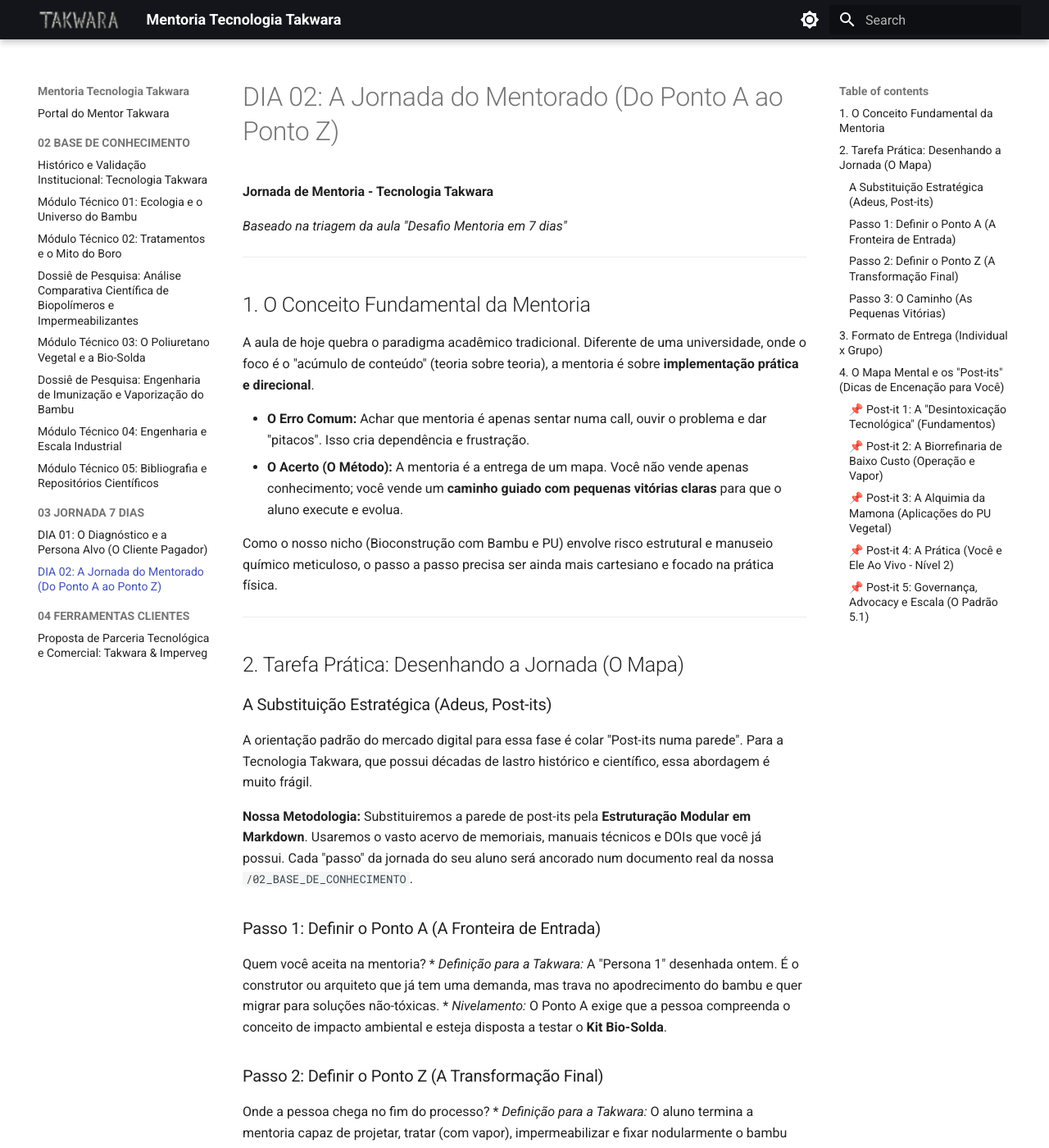
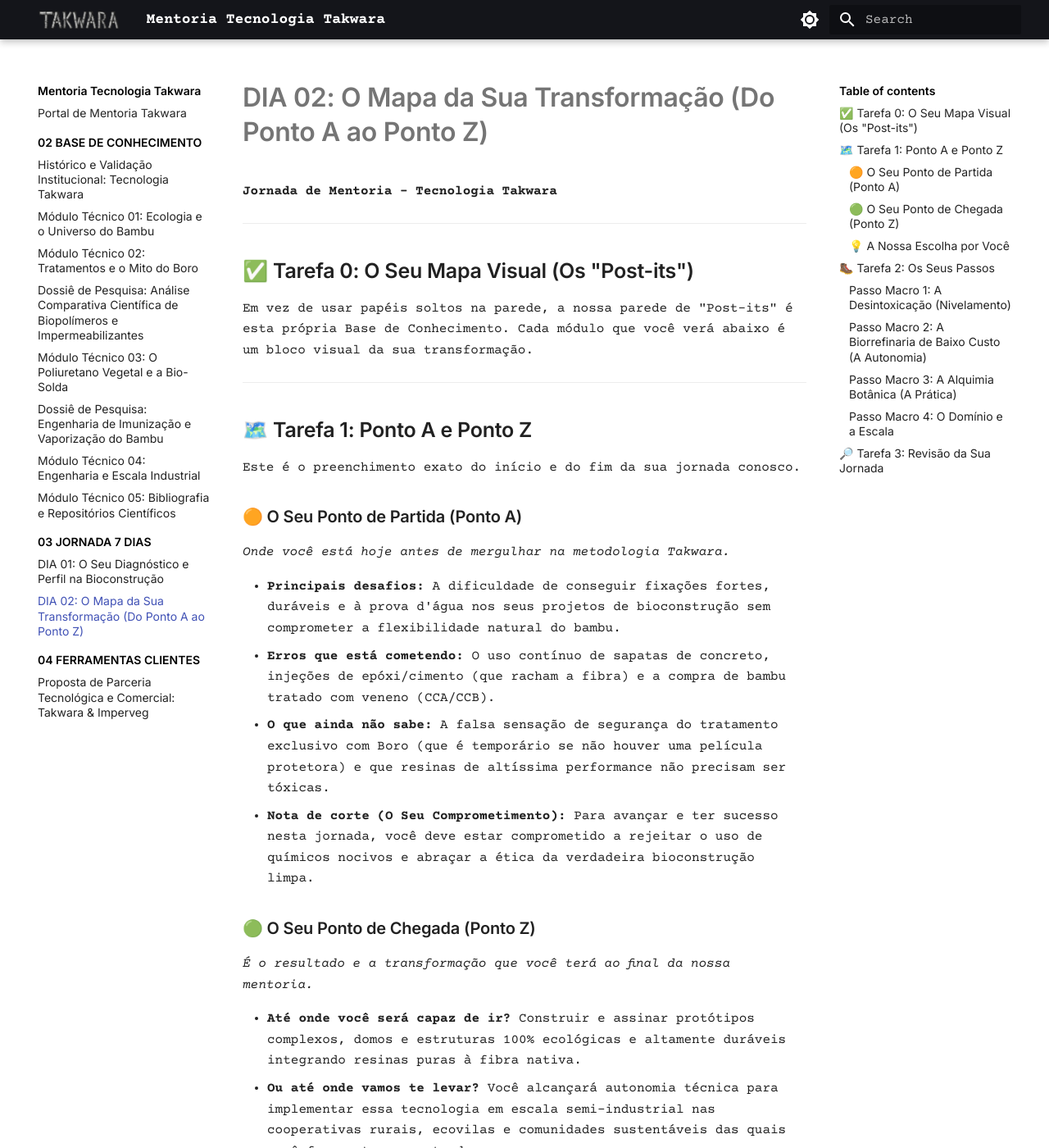
Before and after one commit to takwaratec/Mentoria_Tecnologia_Takwara, an MkDocs documentation site: the page built from docs/03_JORNADA_7_DIAS/DIA_02_Jornada_do_Mentorado.md, in a window 1280 px wide and 1400 px high. Shown: the whole window at 82% size. Built offline with MkDocs 1.6.1 and Material for MkDocs 9.7.7, drawn with Linux system fonts in a browser that asks for light colours; some of the changed text lies outside the part shown.

Commit message:
feat: reestruturação Dia 1 e 2 para foco no aluno, e configuração de fontes e menu lateral

```diff
--- a/docs/03_JORNADA_7_DIAS/DIA_02_Jornada_do_Mentorado.md
+++ b/docs/03_JORNADA_7_DIAS/DIA_02_Jornada_do_Mentorado.md
@@ -1,80 +1,81 @@
-# DIA 02: A Jornada do Mentorado (Do Ponto A ao Ponto Z)
+# DIA 02: O Mapa da Sua Transformação (Do Ponto A ao Ponto Z)
 
 **Jornada de Mentoria - Tecnologia Takwara**
 
-*Baseado na triagem da aula "Desafio Mentoria em 7 dias"*
+---
+
+## ✅ Tarefa 0: O Seu Mapa Visual (Os "Post-its")
+
+Em vez de usar papéis soltos na parede, a nossa parede de "Post-its" é esta própria Base de Conhecimento. Cada módulo que você verá abaixo é um bloco visual da sua transformação.
 
 ---
 
-## 1. O Conceito Fundamental da Mentoria
+## 🗺️ Tarefa 1: Ponto A e Ponto Z
 
-A aula de hoje quebra o paradigma acadêmico tradicional. Diferente de uma universidade, onde o foco é o "acúmulo de conteúdo" (teoria sobre teoria), a mentoria é sobre **implementação prática e direcional**.
+Este é o preenchimento exato do início e do fim da sua jornada conosco.
 
-*   **O Erro Comum:** Achar que mentoria é apenas sentar numa call, ouvir o problema e dar "pitacos". Isso cria dependência e frustração.
-*   **O Acerto (O Método):** A mentoria é a entrega de um mapa. Você não vende apenas conhecimento; você vende um **caminho guiado com pequenas vitórias claras** para que o aluno execute e evolua.
+### 🟠 O Seu Ponto de Partida (Ponto A)
+*Onde você está hoje antes de mergulhar na metodologia Takwara.*
 
-Como o nosso nicho (Bioconstrução com Bambu e PU) envolve risco estrutural e manuseio químico meticuloso, o passo a passo precisa ser ainda mais cartesiano e focado na prática física.
+*   **Principais desafios:**
+    A dificuldade de conseguir fixações fortes, duráveis e à prova d'água nos seus projetos de bioconstrução sem comprometer a flexibilidade natural do bambu.
+*   **Erros que está cometendo:**
+    O uso contínuo de sapatas de concreto, injeções de epóxi/cimento (que racham a fibra) e a compra de bambu tratado com veneno (CCA/CCB).
+*   **O que ainda não sabe:**
+    A falsa sensação de segurança do tratamento exclusivo com Boro (que é temporário se não houver uma película protetora) e que resinas de altíssima performance não precisam ser tóxicas.
+*   **Nota de corte (O Seu Comprometimento):**
+    Para avançar e ter sucesso nesta jornada, você deve estar comprometido a rejeitar o uso de químicos nocivos e abraçar a ética da verdadeira bioconstrução limpa.
+
+### 🟢 O Seu Ponto de Chegada (Ponto Z)
+*É o resultado e a transformação que você terá ao final da nossa mentoria.*
+
+*   **Até onde você será capaz de ir?**
+    Construir e assinar protótipos complexos, domos e estruturas 100% ecológicas e altamente duráveis integrando resinas puras à fibra nativa.
+*   **Ou até onde vamos te levar?**
+    Você alcançará autonomia técnica para implementar essa tecnologia em escala semi-industrial nas cooperativas rurais, ecovilas e comunidades sustentáveis das quais você faz parte ou pretende assessorar.
+*   **No que você ficará muito bom?**
+    Em traduzir a complexidade físico-química da academia para a linguagem prática, solucionando problemas reais na sua obra.
+*   **O que você fará com facilidade?**
+    A manipulação do Poliuretano Vegetal (a nossa Bio-Solda) e a operação de fornos de tratamento de baixo custo.
+
+### 💡 A Nossa Escolha por Você
+*   **A Promessa (Sua Transformação):** Tornar você um Mestre Pioneiro e autossuficiente na sua região, capaz de entregar obras *Eco-Luxury* atóxicas e com décadas de garantia estrutural.
 
 ---
 
-## 2. Tarefa Prática: Desenhando a Jornada (O Mapa)
+## 🥾 Tarefa 2: Os Seus Passos
 
-### A Substituição Estratégica (Adeus, Post-its)
-A orientação padrão do mercado digital para essa fase é colar "Post-its numa parede". Para a Tecnologia Takwara, que possui décadas de lastro histórico e científico, essa abordagem é muito frágil.
+A organização dos passos em sequência. Este é o seu mapa mental de aprendizado durante a nossa jornada:
 
-**Nossa Metodologia:** Substituiremos a parede de post-its pela **Estruturação Modular em Markdown**. Usaremos o vasto acervo de memoriais, manuais técnicos e DOIs que você já possui. Cada "passo" da jornada do seu aluno será ancorado num documento real da nossa `/02_BASE_DE_CONHECIMENTO`.
+### Passo Macro 1: A Desintoxicação (Nivelamento)
+*   *Micro Passo 1:* Compreendendo o Passivo Químico: A anatomia do bambu (amido) e os riscos do Cromo/Arsênio.
+*   *Micro Passo 2:* Quebra de Mitos: Por que as cordas afrouxam e o bambu apodrece sem a película correta.
 
-### Passo 1: Definir o Ponto A (A Fronteira de Entrada)
-Quem você aceita na mentoria?
-*   *Definição para a Takwara:* A "Persona 1" desenhada ontem. É o construtor ou arquiteto que já tem uma demanda, mas trava no apodrecimento do bambu e quer migrar para soluções não-tóxicas.
-*   *Nivelamento:* O Ponto A exige que a pessoa compreenda o conceito de impacto ambiental e esteja disposta a testar o **Kit Bio-Solda**.
+### Passo Macro 2: A Biorrefinaria de Baixo Custo (A Autonomia)
+*   *Micro Passo 1:* Tratamento Térmico: A quebra do amido através do vapor saturado alcalino e ácido.
+*   *Micro Passo 2:* Engenharia de Forno: Como utilizar os resíduos da sua própria obra na fornalha do sistema de tratamento.
 
-### Passo 2: Definir o Ponto Z (A Transformação Final)
-Onde a pessoa chega no fim do processo?
-*   *Definição para a Takwara:* O aluno termina a mentoria capaz de projetar, tratar (com vapor), impermeabilizar e fixar nodularmente o bambu usando PU Vegetal. Ele entrega a primeira obra durável com certificação ética ("Sem Veneno").
+### Passo Macro 3: A Alquimia Botânica (A Prática)
+*   *Micro Passo 1:* A segurança e estabilidade química do PU Imperveg.
+*   *Micro Passo 2:* **[Pequena Vitória]** O "Pot-life": A sua primeira mistura (A+B) e injeção do Poliuretano na bancada.
+*   *Micro Passo 3:* A técnica de injeção nodular avançada para fixação e impermeabilização.
 
-### Passo 3: O Caminho (As Pequenas Vitórias)
-Quais são os marcos evolutivos do Ponto A ao Z?
-1.  **Vitória 1 (Teórica/Ética):** Desconstrução do uso de CCA/CCB. Entendimento da bioquímica da mamona.
-2.  **Vitória 2 (A Compra):** Recebimento do Kit Caseiro (Físico) em parceria com a Imperveg.
-3.  **Vitória 3 (Laboratório):** A primeira mistura correta dos Componentes A e B sem errar o tempo de cura ("Pot life").
-4.  **Vitória 4 (A Solda):** A injeção nodular bem sucedida num protótipo de bancada.
-5.  **Vitória 5 (O Projeto):** Aplicação da técnica em um pequeno projeto real do cliente (ex: um móvel ou estrutura geodésica pequena).
+### Passo Macro 4: O Domínio e a Escala
+*   *Micro Passo 1:* Projetos Complexos: Garantia estrutural para obras que enfrentarão as intempéries.
+*   *Micro Passo 2:* Ciência Aberta: A chancela do Protocolo 5.1 e os métodos validados em laboratório.
 
 ---
 
-## 3. Formato de Entrega (Individual x Grupo)
+## 🔎 Tarefa 3: Revisão da Sua Jornada
 
-Para esta fase inicial do projeto "Kit Bio-Solda", o formato ideal é:
-*   **Assíncrono (Gravado):** A instrução passo-a-passo (como misturar o PU, EPIs, lixamento).
-*   **Mentoria Individual (Ao Vivo):** Apenas para a correção técnica. O mentorado liga a câmera e mostra como está injetando a resina no bambu, e você corrige o manuseio meticuloso.
+Verifique como revisamos a estrutura do seu aprendizado para garantir que não haja falhas na sua evolução:
 
-Escalar para mentoria em grupo só acontecerá quando o processo de envio dos kits e a curva de aprendizado da mistura da resina estiverem completamente dominados e validados pelos primeiros clientes.
-
----
-
-## 4. O Mapa Mental e os "Post-its" (Dicas de Encenação para Você)
-
-Fábio, como você é o mentor exclusivo da Tecnologia Takwara, a tarefa de hoje na sua jornada (aquela de colar "post-its" na parede para desenhar o curso) precisa ser traduzida para a nossa realidade de engenharia e materiais reais.
-
-Aqui está o seu roteiro prático. Para cada "Post-it" virtual abaixo, inseri dicas de **encenação e roteiro de gravação** para quando você for gravar o material ou falar ao vivo com o mentorado:
-
-### 📌 Post-it 1: A "Desintoxicação Tecnológica" (Fundamentos)
-*   **Objetivo do Aluno:** Desconstruir o paradigma de que o bambu precisa de veneno.
-*   **Dica de Gravação (Fábio):** Fale olhando firme para a câmera, com tom de alerta e autoridade. Apresente os passivos ambientais do CCA/CCB (cromo e arsênio). Introduza a bioquímica do bambu (amido/gelatinização). O objetivo aqui é "chocar" para prender a atenção.
-
-### 📌 Post-it 2: A Biorrefinaria de Baixo Custo (Operação e Vapor)
-*   **Objetivo do Aluno:** Ganhar autonomia no tratamento físico sem produtos químicos.
-*   **Dica de Gravação (Fábio):** Mude para um tom mais professoral e acolhedor. Mostre autoclaves de vapor saturado e domos geodésicos para secagem. Ensine que o próprio resíduo do bambu pode alimentar as caldeiras, fechando o ciclo energético.
-
-### 📌 Post-it 3: A Alquimia da Mamona (Aplicações do PU Vegetal)
-*   **Objetivo do Aluno:** Dominar a "Solda Vegetal", injeção nodular e impermeabilização.
-*   **Dica de Gravação (Fábio):** Este é o momento "Uau". Traga a história do Dr. Gilberto Chierice. Mostre fisicamente um pedaço de PU curado na tela, bata nele para mostrar a dureza, explique que ali não há cheiro tóxico. Mostre a aplicação na prática: seringa na mão, lixa e pincel.
-
-### 📌 Post-it 4: A Prática (Você e Ele Ao Vivo - Nível 2)
-*   **O que entregar:** Sessão 1-a-1 por vídeo chamada (Mentoria Assistida).
-*   **Dica de Mentoria (Fábio):** Aqui não é aula gravada, é olho no olho. Exija que ele mostre a resina da Imperveg e o bambu, acompanhe ele fazendo a mistura A+B ao vivo. Corrija a proporção ou a agitação dele. Seja rigoroso, mas com a paciência de um mestre artesão ensinando um aprendiz.
-
-### 📌 Post-it 5: Governança, Advocacy e Escala (O Padrão 5.1)
-*   **Objetivo do Aluno:** Blindar os projetos (TIs, Ecoaldeias) contra biopirataria e buscar financiamento (Fundo Amazônia).
-*   **Dica de Venda (Fábio):** Após o sucesso prático, mude a chave de "professor" para "arquiteto de sistemas". Mostre como documentar no Zenodo (DOIs) e GitHub. Apresente a oportunidade da Imersão Territorial On-Demand (Nível 3) onde você vai até a comunidade para montar a fábrica junto com eles.
+- [x] **Temos necessidade de todos os passos?**
+  Sim. Sem a "Desintoxicação" a ética se perde. Sem a "Biorrefinaria" o material apodrece. Sem a "Alquimia" ele não fixa.
+- [x] **Colocamos pequenas vitórias no início, para manter o seu engajamento?**
+  Sim. O seu primeiro teste prático na bancada, manipulando e injetando a resina pela primeira vez, ocorre logo após o nivelamento básico.
+- [x] **A ordem está correta?**
+  Teoria (Nivelamento) ➡️ Base Material (Tratamento) ➡️ Fixação Prática (PU) ➡️ Domínio Estrutural.
+- [x] **Será que é necessário um nivelamento no início?**
+    - [x] **Ou talvez um diagnóstico para o caso de haverem bifurcações?**
+    Sim. O Diagnóstico foi feito no Dia 01 para identificar o seu perfil, e o Nivelamento (Passo Macro 1) garante que estejamos trabalhando sob a mesma matriz técnica e ética antes de tocar na resina.
--- /dev/null
+++ b/docs/assets/stylesheets/extra.css
@@ -0,0 +1,36 @@
+@import url('https://fonts.googleapis.com/css2?family=Courier+Prime:ital,wght@0,400;0,700;1,400;1,700&family=Inter:wght@400;600;700&display=swap');
+
+/* Define a fonte Courier Prime como a fonte principal de texto */
+:root {
+  --md-text-font: "Courier Prime", "Courier New", Courier, monospace;
+}
+
+/* Força títulos a usar Inter (Sans-Serif) Semi-Bold */
+h1, h2, h3, h4, h5, h6,
+.md-typeset h1, .md-typeset h2, .md-typeset h3, .md-typeset h4, .md-typeset h5, .md-typeset h6 {
+  font-family: "Inter", "Roboto", "Helvetica Neue", "Arial", sans-serif !important;
+  font-weight: 600 !important;
+}
+
+/* Modificações no Menu Lateral (Navegação) */
+/* Deixa a fonte do menu como a fonte Sans-Serif e aplica cor preta nos diretórios */
+.md-nav__title,
+.md-nav__item--section > .md-nav__link,
+.md-nav__item--nested > .md-nav__link {
+  color: #000000 !important;
+  font-family: "Inter", "Roboto", "Helvetica Neue", "Arial", sans-serif !important;
+  font-weight: 600 !important;
+}
+
+/* Mantém os links normais do menu (páginas) com a mesma fonte Sans-Serif para coerência, ou podemos deixar monospace.
+   O ideal é que toda a navegação seja Sans-Serif para melhor legibilidade. */
+.md-nav__link {
+  font-family: "Inter", "Roboto", "Helvetica Neue", "Arial", sans-serif !important;
+}
+
+/* Suporte para o Modo Escuro: impede que o texto fique preto no fundo escuro */
+[data-md-color-scheme="slate"] .md-nav__title,
+[data-md-color-scheme="slate"] .md-nav__item--section > .md-nav__link,
+[data-md-color-scheme="slate"] .md-nav__item--nested > .md-nav__link {
+  color: #FFFFFF !important;
+}
--- a/mkdocs.yml
+++ b/mkdocs.yml
@@ -32,6 +32,9 @@
 extra:
   generator: false
 
+extra_css:
+  - assets/stylesheets/extra.css
+
 markdown_extensions:
   - attr_list
   - md_in_html
```
Also changed, not shown: docs/03_JORNADA_7_DIAS/DIA_01_Diagnostico_Persona.md (+22 -56 lines), docs/index.md (+3 -3 lines).
